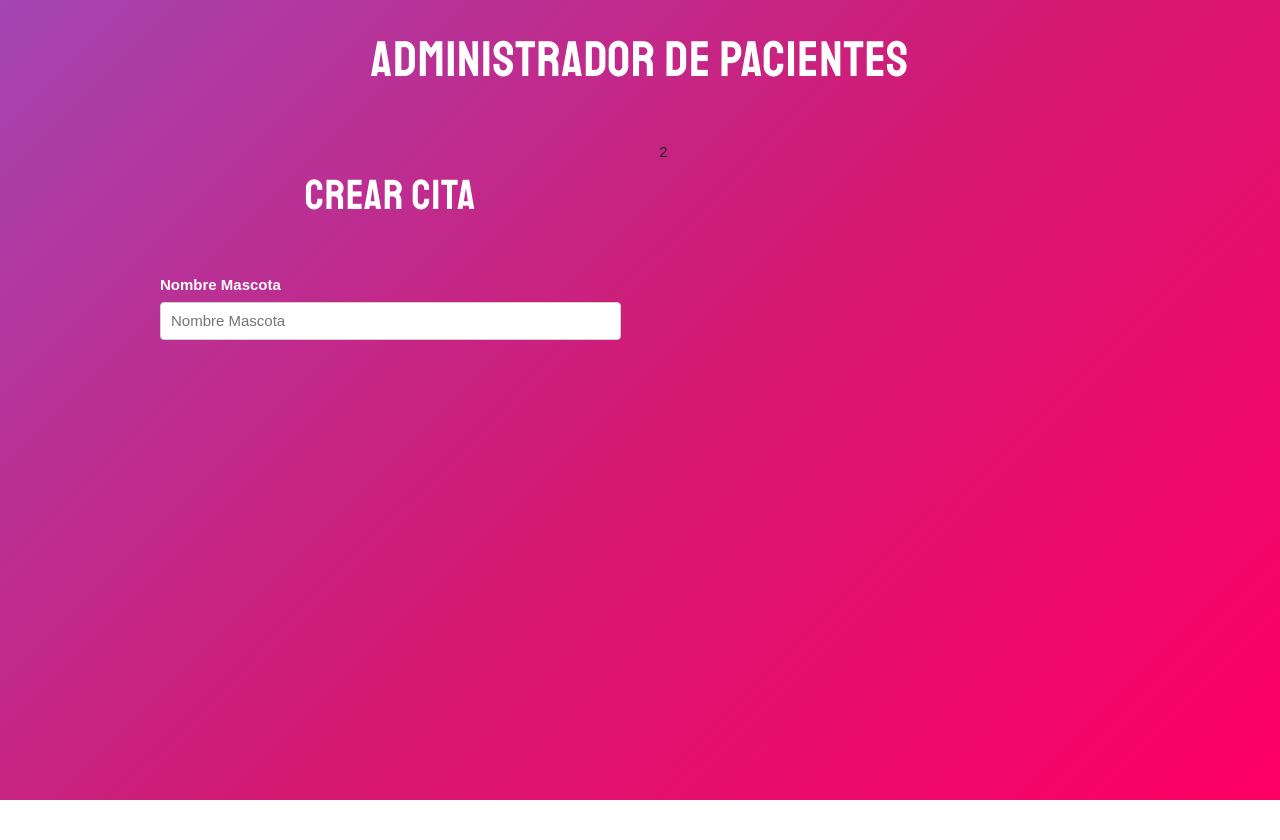
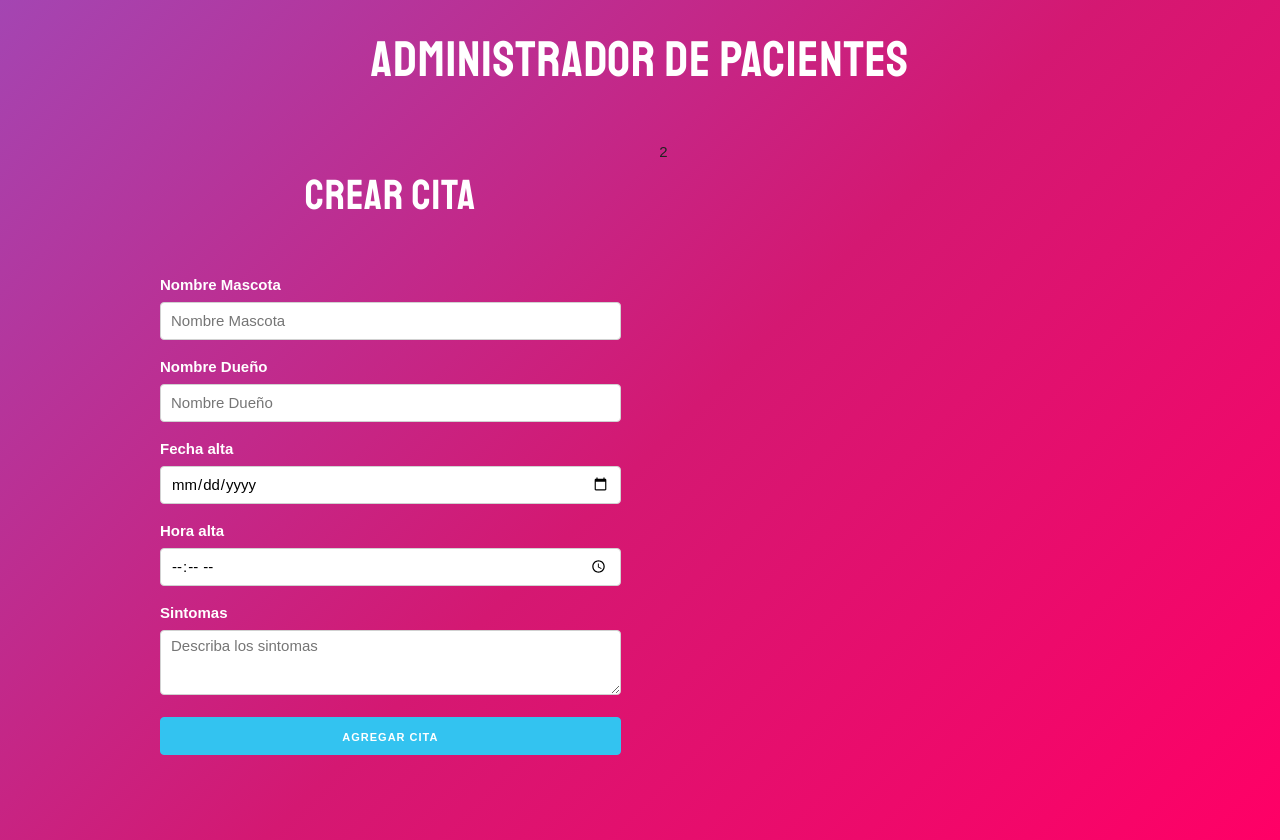
Before and after one commit to Birdnation/admin-citas, a React (Create React App) app: page / in a window 1280 px wide. Before the commit the page ends 800 px from the top, so only its background shows below. Built offline with nearby package versions, Linux system fonts and the light colour scheme.

Commit message:
feat: form add dates

```diff
--- a/src/components/Formulario.jsx
+++ b/src/components/Formulario.jsx
@@ -12,6 +12,26 @@ const Formulario = () => {
           className="u-full-width"
           placeholder="Nombre Mascota"
         />
+        <label>Nombre Dueño</label>
+        <input
+          type="text"
+          name="dueno"
+          className="u-full-width"
+          placeholder="Nombre Dueño"
+        />
+        <label>Fecha alta</label>
+        <input type="date" name="fecha" className="u-full-width" />
+        <label>Hora alta</label>
+        <input type="time" name="hora" className="u-full-width" />
+        <label>Sintomas</label>
+        <textarea
+          name="sintomas"
+          className="u-full-width"
+          placeholder="Describa los sintomas"
+        />
+        <button type="submit" className="u-full-width button-primary">
+          Agregar cita
+        </button>
       </form>
     </Fragment>
   );
```
